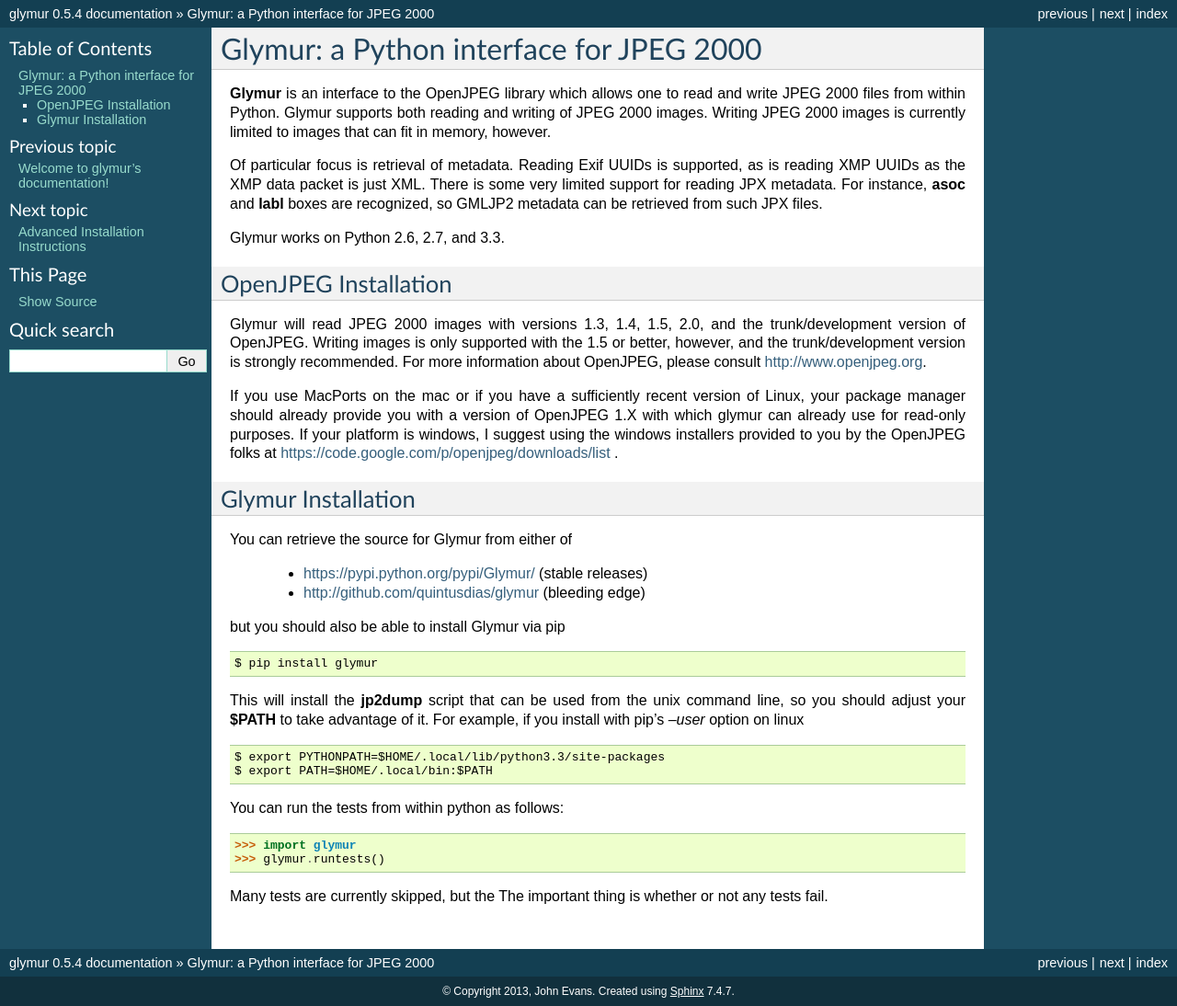
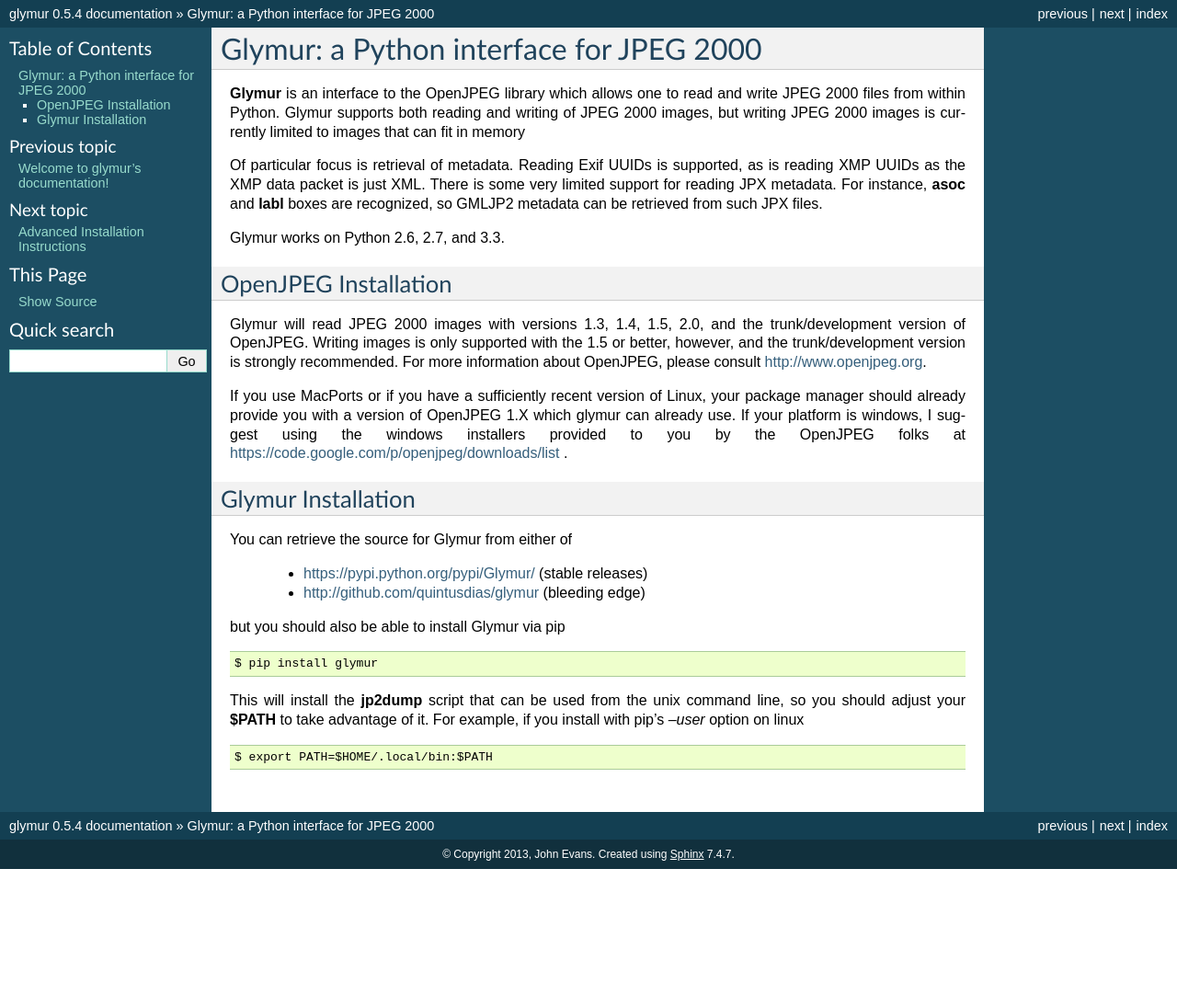
Before and after one commit to quintusdias/glymur, a Sphinx documentation site: the page built from docs/source/introduction.rst, in a window 1280 px wide. Shown: the whole page at 92% size. Built offline with Sphinx 7.4.7, drawn with Linux system fonts in a browser that asks for light colours; after the commit the page ends 945 px from its top, so only the background shows below that.

Commit message:
Minor tweaks.

```diff
--- a/docs/source/introduction.rst
+++ b/docs/source/introduction.rst
@@ -4,9 +4,8 @@
 
 **Glymur** is an interface to the OpenJPEG library
 which allows one to read and write JPEG 2000 files from within Python.
-Glymur supports both reading and writing of JPEG 2000 images.  Writing
-JPEG 2000 images is currently limited to images that can fit in memory,
-however.
+Glymur supports both reading and writing of JPEG 2000 images, but writing
+JPEG 2000 images is currently limited to images that can fit in memory
 
 Of particular focus is retrieval of metadata.  Reading Exif UUIDs is supported,
 as is reading XMP UUIDs as the XMP data packet is just XML.  There is
@@ -24,11 +23,10 @@
 version is strongly recommended.  For more information about OpenJPEG,
 please consult http://www.openjpeg.org.
 
-If you use MacPorts on the mac or if you have a sufficiently recent
-version of Linux, your package manager should already provide you
-with a version of OpenJPEG 1.X with which glymur can already use
-for read-only purposes.  If your platform is windows, I suggest
-using the windows installers provided to you by the OpenJPEG
+If you use MacPorts or if you have a sufficiently recent version of
+Linux, your package manager should already provide you with a version of
+OpenJPEG 1.X which glymur can already use.  If your platform is windows,
+I suggest using the windows installers provided to you by the OpenJPEG
 folks at https://code.google.com/p/openjpeg/downloads/list .
 
 Glymur Installation
@@ -47,13 +45,4 @@
 to take advantage of it.  For example, if you install with pip's
 `--user` option on linux ::
 
-    $ export PYTHONPATH=$HOME/.local/lib/python3.3/site-packages
     $ export PATH=$HOME/.local/bin:$PATH
-
-You can run the tests from within python as follows::
-
-    >>> import glymur
-    >>> glymur.runtests()
-
-Many tests are currently skipped, but the The important thing is whether or
-not any tests fail.
--- a/glymur/version.py
+++ b/glymur/version.py
@@ -6,6 +6,7 @@
 #
 # License:  MIT
 
+import pdb; pdb.set_trace()
 import sys
 import numpy as np
 from distutils.version import LooseVersion
```
Also changed, not shown: docs/source/detailed_installation.rst (+5 -4 lines), docs/source/how_do_i.rst (+8 -8 lines).
